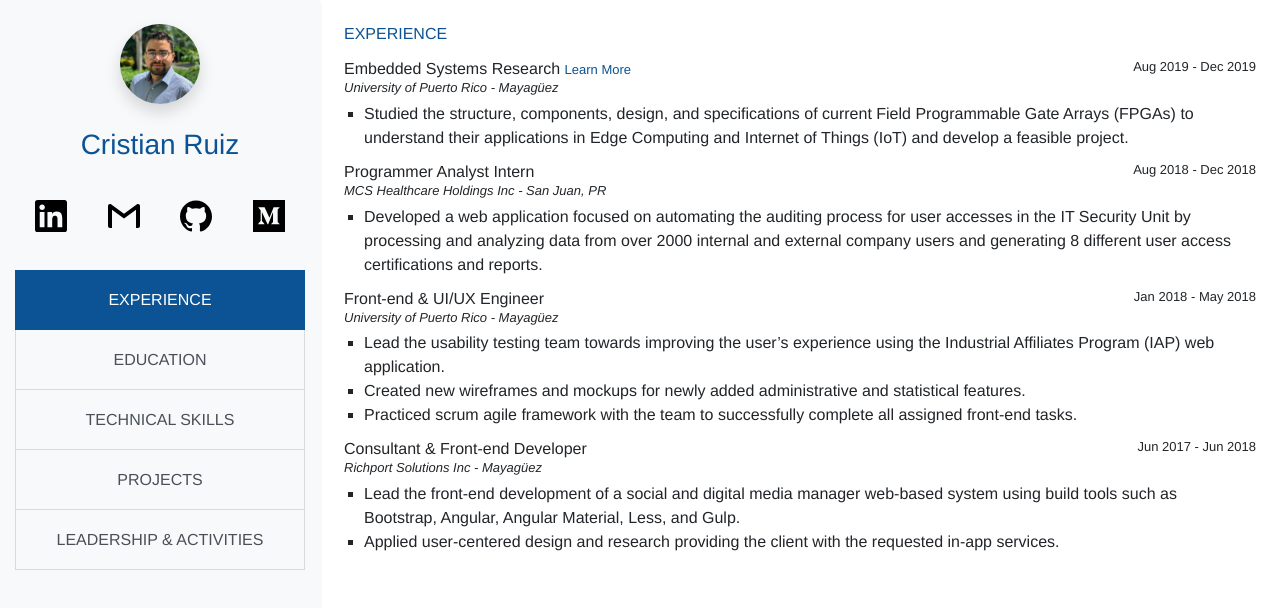
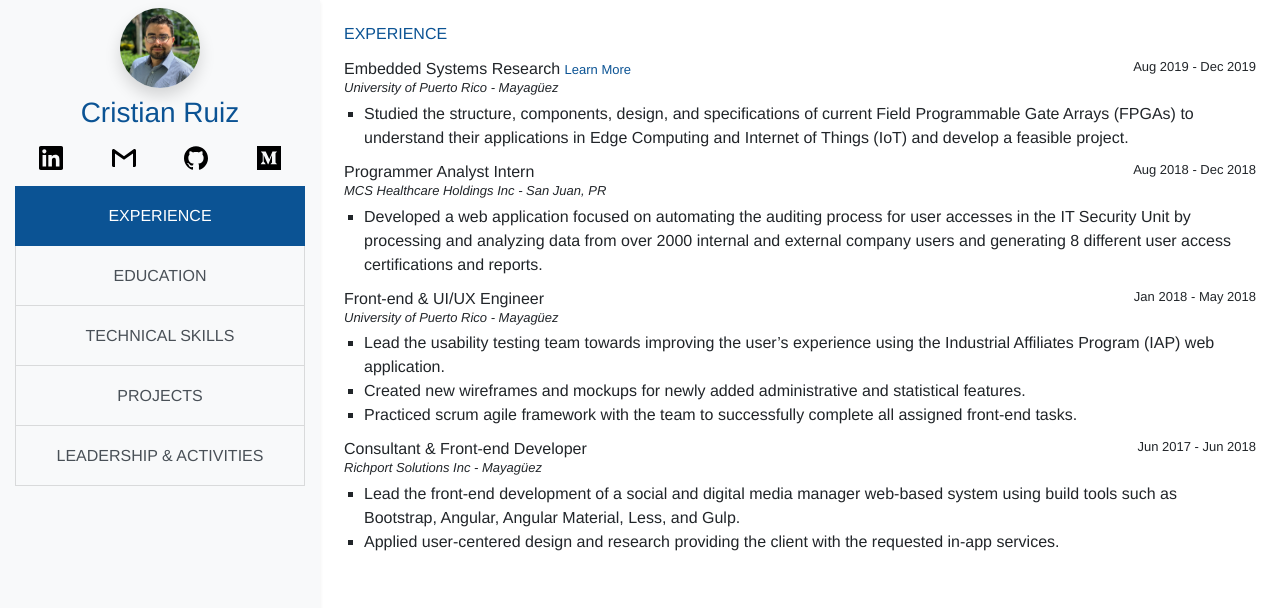
Before and after one commit to krith354/krith354.github.io, an Angular app: page / in a window 1280 px wide. Shown: the top 608 px of the page. Built offline with nearby package versions, Linux system fonts and the light colour scheme; a web font is replaced by a local one.

Commit message:
new ui fixes

```diff
--- a/src/app/app.component.css
+++ b/src/app/app.component.css
@@ -9,13 +9,13 @@
     width: 20% !important;
 }
 .icon-btn {
-    width: 60px;
-    height: 60px;
+    width: 48px;
+    height: 48px;
     background-color: transparent;
 }
 .icon-btn:hover {
-    width: 60px;
-    height: 60px;
+    width: 48px;
+    height: 48px;
     border-radius: 100%;
     background-color: lightgray;
 }
--- a/src/app/app.component.html
+++ b/src/app/app.component.html
@@ -1,30 +1,28 @@
 <div class="container-fluid p-0">
   <div class="w-100 row m-0">
-    <div id="menu" class="bg-light shadow-sm col-lg-3 sticky-top">
+    <div id="menu" class="bg-light shadow-sm col-md-3 sticky-top">
       <div class="w-100 d-flex justify-content-center">
-        <img src="./assets/profile_pic_cris.jpg" class="rounded-circle my-4 shadow img-width" alt="Picture of Cristian Ruiz">
+        <img src="./assets/profile_pic_cris.jpg" class="rounded-circle my-2 shadow img-width" alt="Picture of Cristian Ruiz">
       </div>
       <div class="w-100 d-flex flex-column align-items-center">
         <h3 class="bold cblue m-0">Cristian Ruiz</h3>
         <!-- <p class="small m-0">PO BOX 5245, Aguadilla, PR 00605</p>
         <p class="small m-0">(787) 354-7106</p> -->
       </div>
-      <br>
-      <div class="w-100 d-flex justify-content-around">
+      <div class="w-100 d-flex justify-content-around my-1">
         <div class="d-flex align-items-center justify-content-center icon-btn" type="button" onclick="javascript:window.open('https://linkedin.com/in/cristian-ruiz/', '_blank');">
-          <img src="./assets/linkedin.svg" alt="LinkedIn Icon" width="32" height="32" title="LinkedIn">
+          <img src="./assets/linkedin.svg" alt="LinkedIn Icon" width="24" height="24" title="LinkedIn">
         </div>
         <div class="d-flex align-items-center justify-content-center icon-btn" type="button" onclick="javascript:window.open('https://mail.google.com/mail/?view=cm&fs=1&to=cristian.ruiz1@upr.edu');">
-          <img src="./assets/gmail.svg" alt="GMail Icon" width="32" height="32" title="GMail">
+          <img src="./assets/gmail.svg" alt="GMail Icon" width="24" height="24" title="GMail">
         </div>
         <div class="d-flex align-items-center justify-content-center icon-btn" type="button" onclick="javascript:window.open('https://github.com/krith354/', '_blank');">
-          <img src="./assets/github.svg" alt="GitHub Icon" width="32" height="32" title="GitHub">
+          <img src="./assets/github.svg" alt="GitHub Icon" width="24" height="24" title="GitHub">
         </div>
         <div class="d-flex align-items-center justify-content-center icon-btn" type="button" onclick="javascript:window.open('https://medium.com/@cristianruiz1/', '_blank');">
-          <img src="./assets/medium.svg" alt="Medium Icon" width="32" height="32" title="Medium">
+          <img src="./assets/medium.svg" alt="Medium Icon" width="24" height="24" title="Medium">
         </div>
       </div>
-      <br>
       <div id="list-tab" class="mb-4 list-group" role="tablist">
         <a id="list-experience-list" class="w-100 text-center menu-btn list-group-item list-group-item-action active" href="#list-experience" data-toggle="list" role="tab" aria-controls="experience">
           <h6 class="bold m-0">EXPERIENCE</h6>
@@ -43,7 +41,7 @@
         </a>
       </div>
     </div>
-    <div class="p-4 col-lg-9">
+    <div class="p-4 col-md-9">
       <app-embedded *ngIf="showing"></app-embedded>
       <div id="nav-tabContent" class="tab-content overflow-auto" *ngIf="!showing">
         <div id="list-experience" class="tab-pane fade show active" role="tabpanel" aria-labelledby="list-experience-list">
```
